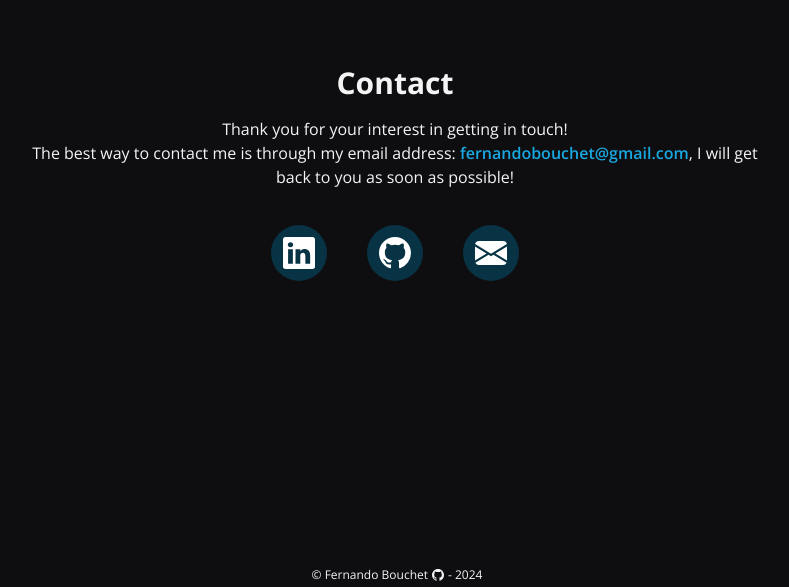
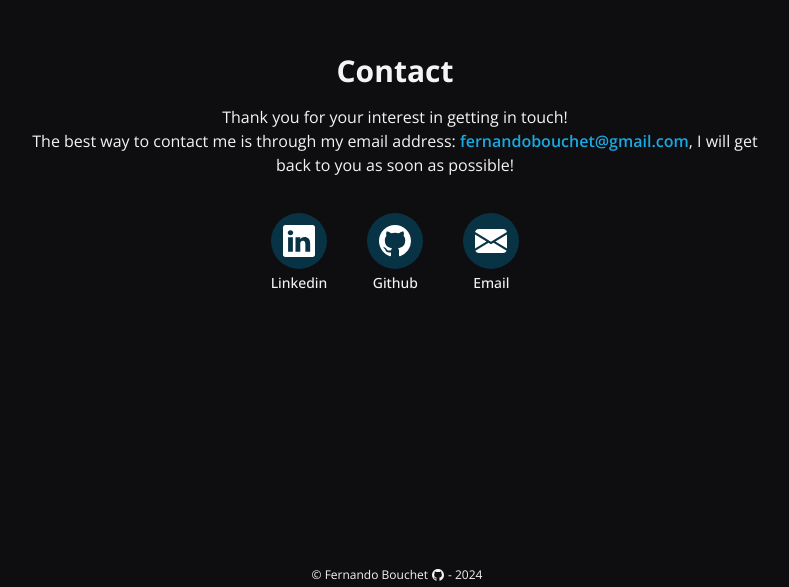
Before and after one commit to fernandobouchet/fernandobouchet.github.io, a Next.js app: page / in a window 1280 px wide. Shown: the part 1837-2424 px from the top of the page, without its empty margins (245-1034 px from the left). Built offline with nearby package versions, Linux system fonts and the light colour scheme.

Commit message:
feat: update 'contactLinks'

```diff
--- a/components/contact/contactLinks.tsx
+++ b/components/contact/contactLinks.tsx
@@ -11,16 +11,19 @@ const links = [
     id: 1,
     link: "https://www.linkedin.com/in/fernandobouchet",
     icon: <IconLinkedin className="link-icon" />,
+    name: "Linkedin",
   },
   {
     id: 2,
     link: "https://github.com/fernandobouchet",
     icon: <IconGithub className="link-icon" />,
+    name: "Github",
   },
   {
     id: 3,
     link: "mailto:fernandobouchet@gmail.com",
     icon: <IconMail className="link-icon" />,
+    name: "Email",
   },
 ];
 
@@ -34,8 +37,13 @@ const ContactLinks = () => {
       viewport={{ once: false }}
     >
       {links.map((link) => (
-        <motion.li key={link.id} variants={listItemAnimation}>
+        <motion.li
+          className="flex flex-col items-center gap-1"
+          key={link.id}
+          variants={listItemAnimation}
+        >
           <LinkWithIcon link={link.link} icon={link.icon} />
+          <span className="font-medium text-xs md:text-sm">{link.name}</span>
         </motion.li>
       ))}
     </motion.ul>
```
